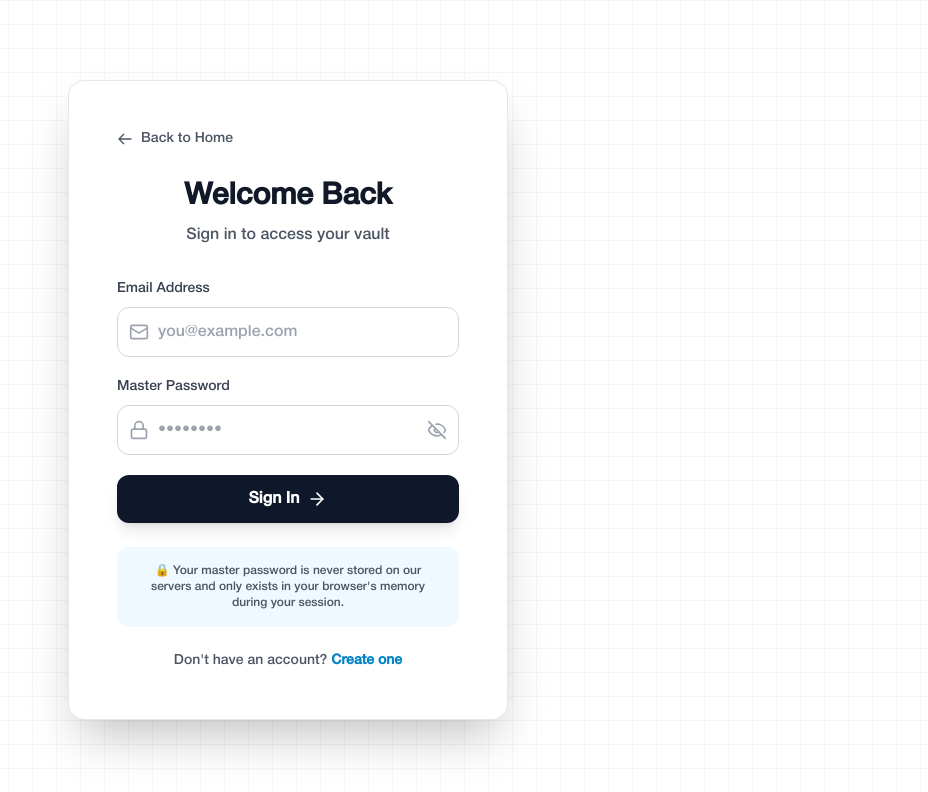
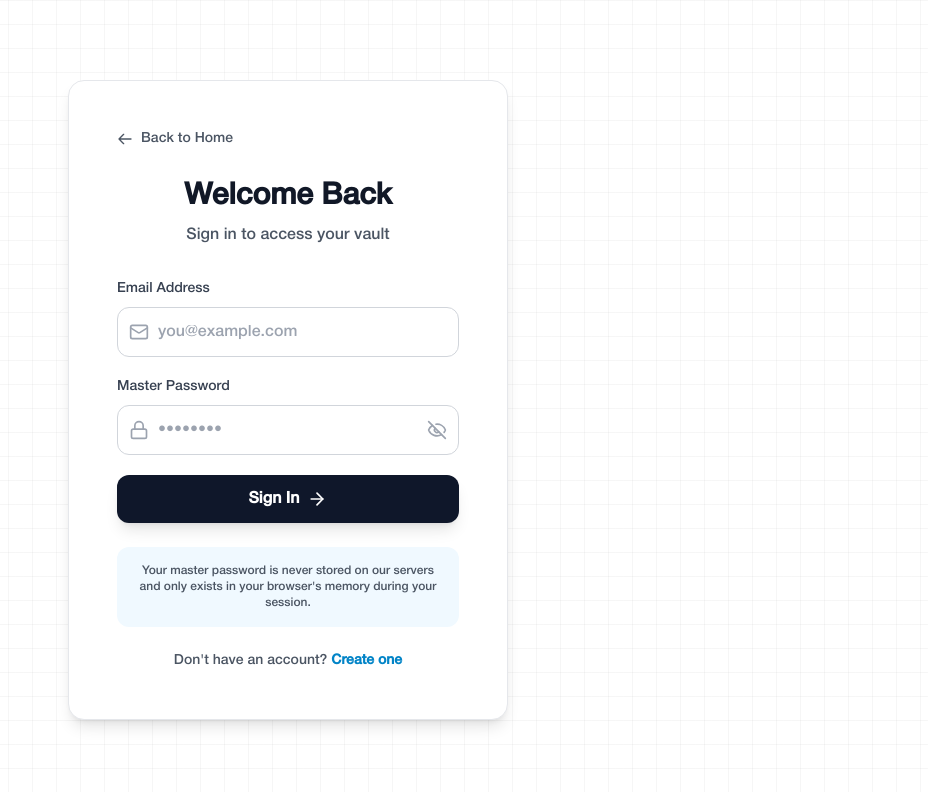
Before and after one commit to rayhanzz772/password-vault, a React (Vite) app: page /login in a window 1280 px wide. Both pictures are taken after a click on the button 789 px from the left and 430 px from the top of the page. Shown: the top 792 px of the page, without its empty margins (352-1280 px from the left). Built offline with nearby package versions, Linux system fonts and the light colour scheme; no server answers.

Commit message:
refactor: Update styling for PasswordWarningModal, Login, and Register components for improved consistency and visual appeal

```diff
--- a/src/components/PasswordWarningModal.jsx
+++ b/src/components/PasswordWarningModal.jsx
@@ -23,7 +23,7 @@ const PasswordWarningModal = ({ isOpen, onClose, onConfirm }) => {
 
         {/* Title */}
         <h2 className="text-xl sm:text-2xl font-bold text-center text-gray-900 dark:text-white mb-3 sm:mb-4">
-          ⚠️ Important Warning!
+          Important Warning!
         </h2>
 
         {/* Content */}
@@ -90,7 +90,7 @@ const PasswordWarningModal = ({ isOpen, onClose, onConfirm }) => {
           </button>
           <button
             onClick={onConfirm}
-            className="flex-1 px-4 py-2.5 sm:py-3 bg-gradient-to-r from-primary-600 to-purple-600 text-white rounded-lg sm:rounded-xl hover:from-primary-700 hover:to-purple-700 transition-all font-medium shadow-lg shadow-primary-500/30 text-sm sm:text-base"
+            className="flex-1 px-4 py-2.5 sm:py-3 bg-slate-900 text-white rounded-lg sm:rounded-xl hover:from-primary-700 hover:to-purple-700 transition-all font-medium text-sm sm:text-base"
           >
             I Understand
           </button>
--- a/src/pages/Login.jsx
+++ b/src/pages/Login.jsx
@@ -99,7 +99,7 @@ const Login = () => {
   return (
     <div className="min-h-screen flex items-center justify-center absolute inset-0 bg-[linear-gradient(to_right,#80808012_1px,transparent_1px),linear-gradient(to_bottom,#80808012_1px,transparent_1px)] bg-[size:24px_24px] px-4 py-6 sm:py-12">
       {/* Card */}
-      <div className="bg-white dark:bg-gray-900 rounded-xl sm:rounded-2xl shadow-xl sm:shadow-2xl p-6 sm:p-8 md:p-12 border border-gray-200 dark:border-gray-700 w-full max-w-[440px]">
+      <div className="bg-white dark:bg-gray-900 rounded-xl sm:rounded-2xl shadow-lg sm:shadow-lg p-6 sm:p-8 md:p-12 border border-gray-200 dark:border-gray-700 w-full max-w-[440px]">
         <div className="relative w-full">
           {/* Back to Home - Top of Card */}
           <div className="mb-4 sm:mb-6">
@@ -233,7 +233,7 @@ const Login = () => {
           {/* Security Notice */}
           <div className="mt-4 sm:mt-6 p-3 sm:p-4 bg-primary-50 dark:bg-primary-900/20 rounded-lg sm:rounded-xl">
             <p className="text-[10px] sm:text-xs text-gray-600 dark:text-gray-400 text-center">
-              🔒 Your master password is never stored on our servers and only
+              Your master password is never stored on our servers and only
               exists in your browser's memory during your session.
             </p>
           </div>
--- a/src/pages/Register.jsx
+++ b/src/pages/Register.jsx
@@ -136,7 +136,7 @@ const Register = () => {
         {/* Card */}
         <div className="w-full max-w-[440px] sm:max-w-[480px]">
           {/* Card */}
-          <div className="bg-white dark:bg-gray-900 rounded-xl sm:rounded-2xl shadow-xl sm:shadow-2xl p-6 sm:p-8 md:p-10 border border-gray-200 dark:border-gray-700">
+          <div className="bg-white dark:bg-gray-900 rounded-xl sm:rounded-xl shadow-lg sm:shadow-lg p-6 sm:p-8 md:p-10 border border-gray-200 dark:border-gray-700">
             <div className="mb-4 sm:mb-6">
               <Link
                 to="/"
```
